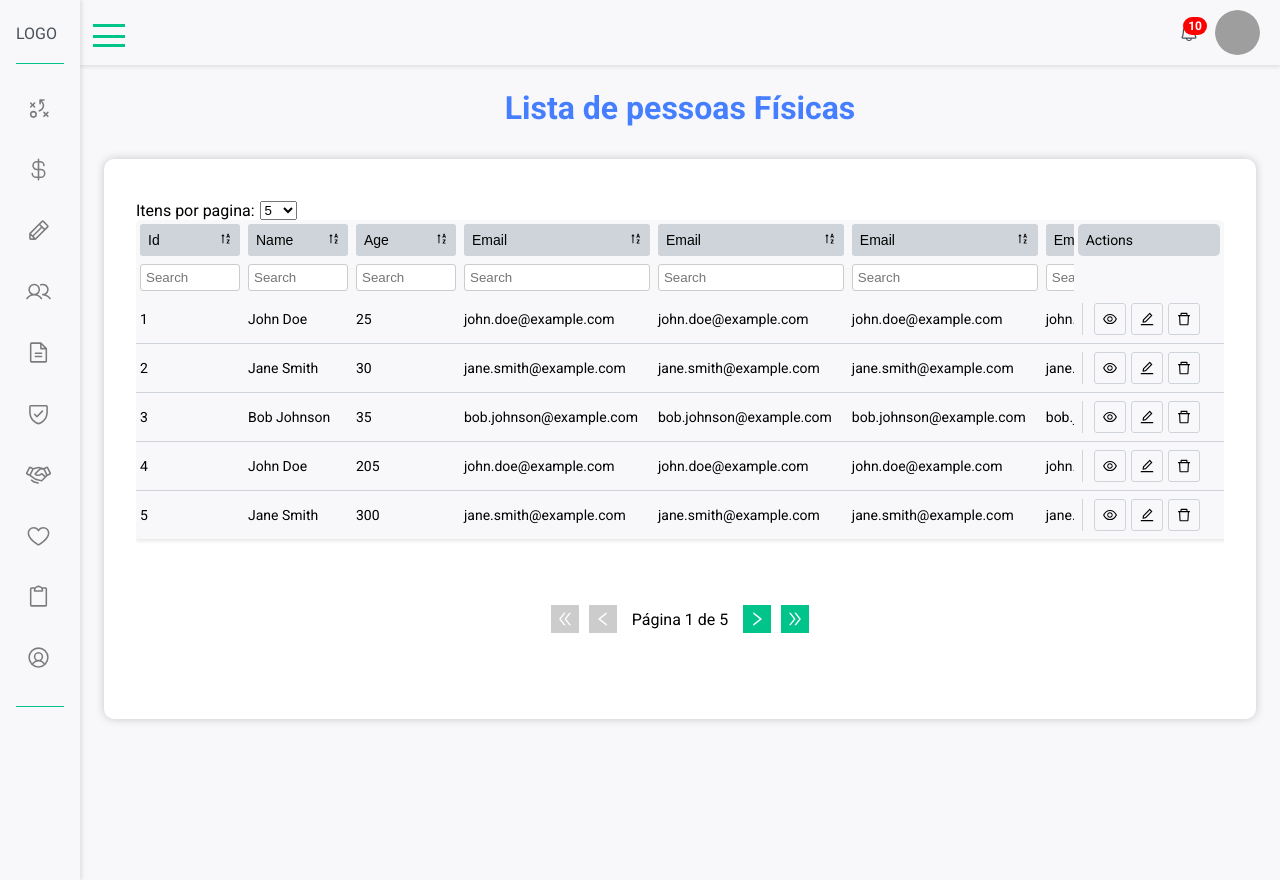
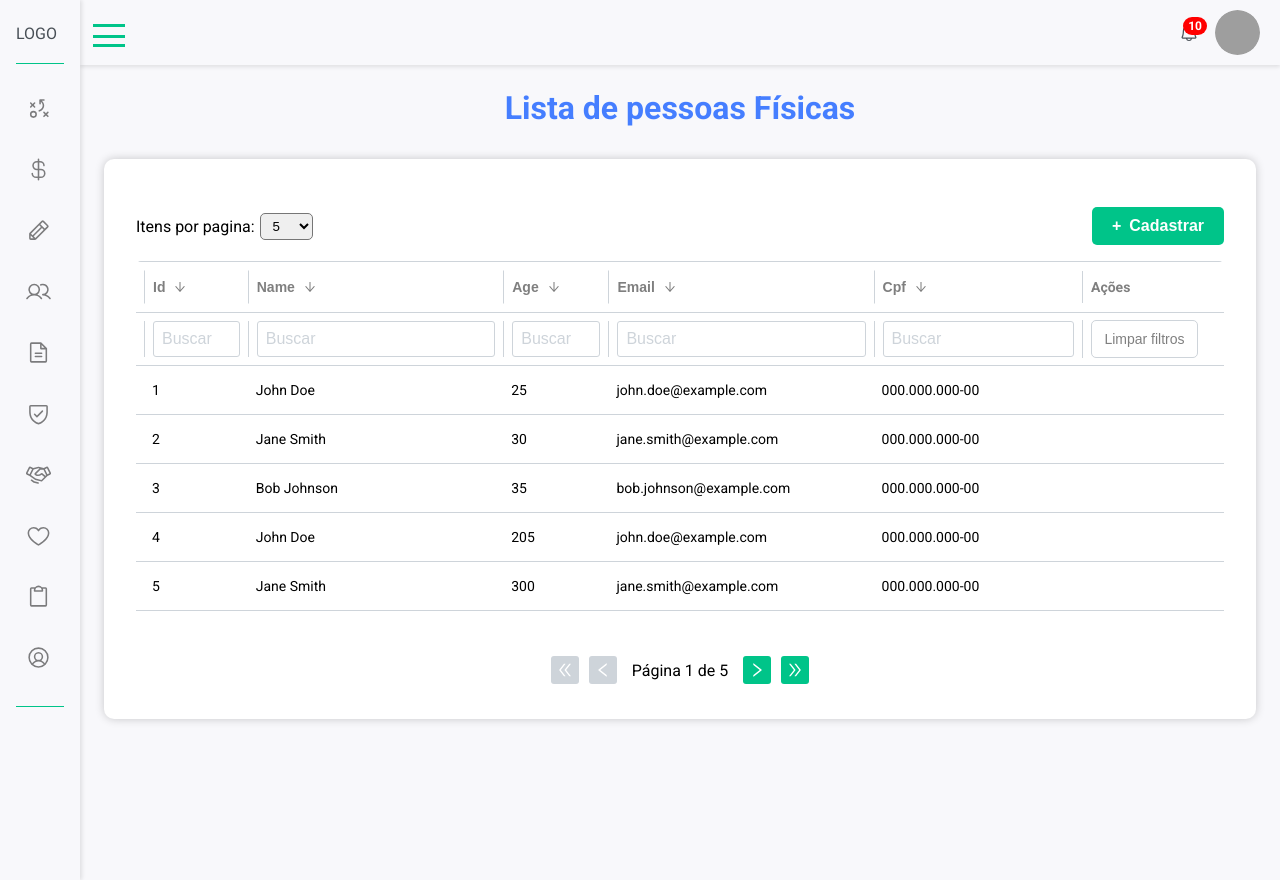
Before and after one commit to SmartSEsistemas/projectRegisterFrontend, a Next.js app: page /cadastro in a window 1280 px wide. Built offline with nearby package versions, Linux system fonts and the light colour scheme; grey boxes are pictures that could not be loaded.

Commit message:
feature[DataTable]: Criação do data grid

```diff
--- a/src/components/DataTable/index.tsx
+++ b/src/components/DataTable/index.tsx
@@ -1,8 +1,8 @@
-import React, { useState, useEffect, useMemo } from 'react';
+import React, { useState, useEffect, useMemo, useRef } from 'react';
 import PropTypes from 'prop-types';
 import {
-  AiOutlineSortAscending,
-  AiOutlineSortDescending,
+  AiOutlineArrowUp,
+  AiOutlineArrowDown,
   AiOutlineDelete,
   AiOutlineEdit,
   AiOutlineEye,
@@ -21,6 +21,9 @@ import {
   TableHeaderActions,
   TableBodyActions,
   TableRowHeader,
+  WrapperInput,
+  HeaderTableComponent,
+  ClearFilter,
 } from './style';
 import Pagination from '../Pagination';
 import { Button } from '../Buttons/Button';
@@ -30,43 +33,61 @@ import Link from 'next/link';
 
 interface DataTable {
   data: any[];
-  columns: string[];
+  columns: { name: string; width: string }[];
 }
 
 const DataTable = ({ data, columns }: DataTable) => {
-  const [isOpenFilter, setIsOpenFilter] = useState(true);
   const [filteredData, setFilteredData] = useState(data);
   const [sortColumn, setSortColumn] = useState('');
   const [sortDirection, setSortDirection] = useState('asc');
   const [currentPage, setCurrentPage] = useState(1);
   const [itemsPerPage, setItemsPerPage] = useState(5);
-  const [heightTable, setHeightTable] = useState(0);
-
-  useMemo(() => {
-    setHeightTable(5 * 55);
-  }, []);
-
+  const [filterActive, setFilterActive] = useState(false);
+  const inputs = useRef<any>(null);
   // Filtro de dados
   const handleFilterChange = (
     column: string,
     value: React.ChangeEvent<HTMLInputElement>,
   ) => {
+    setFilterActive(true);
     const valueString = value.currentTarget.value as string;
     const filterData = data.filter((item) =>
-      item[column].toString().toLowerCase().includes(valueString.toLowerCase()),
+      column
+        ? item[column]
+            ?.toString()
+            .toLowerCase()
+            .includes(valueString.toLowerCase())
+        : false,
     );
+
     setFilteredData(filterData);
     setCurrentPage(1);
   };
 
   // Ordenação de colunas
   const handleSort = (column: string) => {
-    if (column === sortColumn) {
+    setFilterActive(true);
+    if (column === sortColumn)
       setSortDirection(sortDirection === 'asc' ? 'desc' : 'asc');
-    } else {
+    else {
       setSortColumn(column);
       setSortDirection('asc');
     }
+  };
+
+  const handleClearFilters = () => {
+    if (!filterActive) return;
+    setSortColumn('');
+    setSortDirection('desc');
+    setFilterActive(false);
+    setFilteredData(data);
+
+    const listInput = inputs.current?.querySelectorAll(
+      'input',
+    ) as HTMLInputElement[];
+    listInput.forEach((input) => {
+      input.value = '';
+    });
   };
 
   // Paginação
@@ -75,26 +96,23 @@ const DataTable = ({ data, columns }: DataTable) => {
   };
 
   // Atualiza os dados filtrados quando o filtro ou a ordenação mudam
-  // useEffect(() => {
-  //   const sortedData = [...filteredData];
+  useEffect(() => {
+    const sortedData = [...data];
 
-  //   if (sortColumn !== '') {
-  //     sortedData.sort((a, b) => {
-  //       const valA = a[sortColumn];
-  //       const valB = b[sortColumn];
+    if (sortColumn !== '') {
+      sortedData.sort((a, b) => {
+        const valA = a[sortColumn];
+        const valB = b[sortColumn];
 
-  //       if (valA < valB) {
-  //         return sortDirection === 'asc' ? -1 : 1;
-  //       }
-  //       if (valA > valB) {
-  //         return sortDirection === 'asc' ? 1 : -1;
-  //       }
-  //       return 0;
-  //     });
-  //   }
+        if (valA < valB) return sortDirection === 'asc' ? -1 : 1;
+        if (valA > valB) return sortDirection === 'asc' ? 1 : -1;
 
-  //   setFilteredData(sortedData);
-  // }, [filteredData, sortColumn, sortDirection]);
+        return 0;
+      });
+    }
+
+    setFilteredData(sortedData);
+  }, [data, sortColumn, sortDirection]);
 
   // Calcula o índice inicial e final dos itens exibidos na página atual
   const indexOfLastItem = currentPage * itemsPerPage;
@@ -123,30 +141,11 @@ const DataTable = ({ data, columns }: DataTable) => {
   const handleItemsPerPage = (value: number) => {
     setItemsPerPage(value);
     setCurrentPage(1);
-    // const length = currentItems.length;
-    // console.log(length);
-
-    // switch (length) {
-    //   case 5:
-    //     setHeightTable(41 * length);
-    //     break;
-    //   case 10:
-    //     setHeightTable(42 * length);
-    //     break;
-    //   case 20:
-    //     setHeightTable(41 * length);
-    //     break;
-    //   case 50:
-    //     setHeightTable(40 * length);
-    //     break;
-    //   default:
-    //     setHeightTable(225);
-    //     break;
-    // }
   };
 
   return (
     <ContainerInner>
+      <HeaderTableComponent>
         <ItemsPerPageContainer>
           <ItemsPerPageText>Itens por pagina:</ItemsPerPageText>
           <select
@@ -159,49 +158,72 @@ const DataTable = ({ data, columns }: DataTable) => {
             <option value={50}>50</option>
           </select>
         </ItemsPerPageContainer>
-      <TableContainer height={`${100 + heightTable}px`}>
+        <Button>
+          <span>+</span> Cadastrar
+        </Button>
+      </HeaderTableComponent>
+      <TableContainer numberItems={currentItems.length}>
         <Table>
           <thead>
             <TableRowHeader>
               {columns.map((column) => (
-                <TableHeader key={column}>
+                <TableHeader
+                  width={column.width}
+                  active={sortColumn === column.name && sortDirection === 'asc'}
+                  key={column.name}
+                >
                   <button
                     type="button"
-                    onClick={() => handleSort(column)}
+                    onClick={() => handleSort(column.name)}
                     aria-label={`Sort by ${column}`}
                   >
-                    <span>{column}</span>
-                    {sortColumn === column && sortDirection === 'asc' ? (
-                      <AiOutlineSortAscending />
+                    {column.name}
+                    {sortColumn === column.name && sortDirection === 'asc' ? (
+                      <AiOutlineArrowUp />
                     ) : (
-                      <AiOutlineSortDescending />
+                      <AiOutlineArrowDown />
                     )}
                   </button>
                 </TableHeader>
               ))}
               <TableHeaderActions>
-                <p>Actions</p>
+                <p>Ações</p>
               </TableHeaderActions>
             </TableRowHeader>
-            <TableRowHeader>
+            <TableRowHeader ref={inputs}>
               {columns.map((column) => (
-                <TableHeader key={column}>
+                <TableHeader
+                  width={column.width}
+                  active={sortColumn === column.name}
+                  key={column.name}
+                >
+                  <WrapperInput>
                     <FilterInput
                       type="text"
-                    placeholder="Search"
-                    onChange={(e) => handleFilterChange(column, e)}
+                      placeholder={'Buscar'}
+                      onChange={(e) => handleFilterChange(column.name, e)}
                     />
+                  </WrapperInput>
                 </TableHeader>
               ))}
-              <TableHeaderActions></TableHeaderActions>
+              <TableHeaderActions>
+                <ClearFilter active={filterActive}>
+                  <Button onClick={handleClearFilters} type="button">
+                    Limpar filtros
+                  </Button>
+                </ClearFilter>
+              </TableHeaderActions>
             </TableRowHeader>
           </thead>
 
           <tbody>
-            {currentItems.map((item, i) => (
-              <TableRow key={item.id + i}>
+            {currentItems ? (
+              currentItems.map((item, i) => (
+                <TableRow key={i}>
                   {columns.map((column, j) => (
-                  <TableCell key={column + j}>{item[column]}</TableCell>
+                    <TableCell key={column.name + j}>
+                      {item[column.name]}
+                    </TableCell>
                   ))}
 
                   <TableBodyActions>
@@ -218,7 +240,10 @@ const DataTable = ({ data, columns }: DataTable) => {
                     </ActionIconsWrapper>
                   </TableBodyActions>
                 </TableRow>
-            ))}
+              ))
+            ) : (
+              <TableRow></TableRow>
+            )}
           </tbody>
         </Table>
       </TableContainer>
@@ -233,7 +258,7 @@ const DataTable = ({ data, columns }: DataTable) => {
 
 DataTable.propTypes = {
   data: PropTypes.instanceOf(Object).isRequired,
-  columns: PropTypes.arrayOf(PropTypes.string).isRequired,
+  columns: PropTypes.arrayOf(PropTypes.object).isRequired,
 };
 
 export default DataTable;
--- a/src/components/DataTable/style.ts
+++ b/src/components/DataTable/style.ts
@@ -1,9 +1,30 @@
 import styled from 'styled-components';
 
-export const TableContainer = styled.div<{ height: string }>`
+export const TableContainer = styled.div<{ numberItems: number }>`
   overflow-x: auto;
   width: 100%;
-  height: ${(props) => props.height};
+  height: ${(props) => {
+    const items = props.numberItems;
+    let height = 0;
+    switch (items) {
+      case 5:
+        height = items * 52;
+        break;
+      case 10:
+        height = items * 50;
+        break;
+      case 20:
+        height = items * 50.5;
+        break;
+      case 50:
+        height = items * 47;
+        break;
+      default:
+        height = items * 50;
+        break;
+    }
+    return `${125 + height}px`;
+  }};
   position: relative;
   border-radius: 5px;
   color: ${({ theme }) =>
@@ -14,7 +35,7 @@ export const TableContainer = styled.div<{ height: string }>`
   & p,
   & span {
     font-size: 0.875rem;
-    font-weight: 400;
+    font-weight: bold;
     text-transform: capitalize;
   }
 
@@ -27,54 +48,95 @@ export const TableContainer = styled.div<{ height: string }>`
 export const Table = styled.table`
   width: initial;
   border-collapse: collapse;
-  box-shadow: 0 2px 4px rgba(0, 0, 0, 0.1);
   position: absolute;
+  width: 100%;
 `;
 
-export const TableHeader = styled.th`
-  padding: 4px;
-  min-width: 100px;
+export const TableHeader = styled.th<{ width: string; active: boolean }>`
+  padding: 8px 0px 8px 8px;
+  min-width: ${(props) => props.width};
+  max-width: ${(props) => props.width};
+  border-top: 1px solid ${({ theme }) => theme.borderColor};
+  transition: all 0.3s;
 
   & button {
     display: flex;
-    flex-direction: row;
-    justify-content: space-between;
+    align-items: center;
     padding: 8px;
     text-align: left;
     width: 100%;
     height: 100%;
-    background: ${({ theme }) => theme.borderColor};
-    border-radius: 3px;
-    border: none;
+    font-weight: bold;
+    background-color: ${({ theme }) =>
+      theme.theme === 'dark' ? '#2A3042' : theme.light};
+    border: 1px solid transparent;
+    border-left: 1px solid ${({ theme }) => theme.borderColor};
+    font-size: 0.875rem;
+    text-transform: capitalize;
+    transition: all 0.3s;
+
+    // Melhorar essa parte
+    color: ${({ theme, active }) =>
+      theme.theme === 'dark'
+        ? active
+          ? theme.primary
+          : '#A6B0CF'
+        : active
+        ? theme.primary
+        : 'rgba(0,0,0,0.5)'};
+
+    border-left: 1px solid
+      ${({ theme, active }) =>
+        theme.theme === 'dark'
+          ? active
+            ? theme.primary
+            : theme.borderColor
+          : active
+          ? theme.primary
+          : theme.borderColor};
     cursor: pointer;
+
+    & svg {
+      margin-left: 8px;
+    }
+
+    &:hover {
+      color: ${({ theme }) => theme.primary};
+      border-left: 1px solid ${({ theme }) => theme.primary};
+    }
   }
 `;
 
 export const TableHeaderActions = styled.th`
-  padding: 4px;
-  min-width: 150px;
+  padding: 0px 8px;
+  min-width: 10%;
+  max-width: 10%;
   position: sticky;
-  right: 0;
-  background-color: inherit;
+  right: 0px;
+  background-color: ${({ theme }) =>
+    theme.theme === 'dark' ? '#2A3042' : theme.light};
   z-index: 1;
-  width: auto;
   white-space: nowrap;
+  border-top: 1px solid ${({ theme }) => theme.borderColor};
 
   & p {
     padding: 8px;
-    text-align: left;
     width: 100%;
     height: 100%;
-    background: ${({ theme }) => theme.borderColor};
-    border-radius: 5px;
-    border: none;
+    color: ${({ theme }) =>
+      theme.theme === 'dark' ? '#A6B0CF' : 'rgba(0,0,0,0.5)'};
+    border-left: 1px solid ${({ theme }) => theme.borderColor};
+  }
+
+  & div {
+    border-left: 1px solid ${({ theme }) => theme.borderColor};
   }
 `;
 
 export const TableBodyActions = styled.td`
   min-width: 150px;
   position: sticky;
-  right: 0;
+  right: 0px;
   z-index: 1;
   padding: 8px;
   background-color: inherit;
@@ -84,55 +146,90 @@ export const TableBodyActions = styled.td`
 
 export const ActionIconsWrapper = styled.div`
   display: flex;
-  justify-content: center;
+  padding-left: 8px;
   transition: opacity 0.5s ease;
   border-left: 1px solid ${({ theme }) => theme.borderColor};
+  opacity: 0;
 `;
 
 export const TableRowHeader = styled.tr`
-  background-color: ${({ theme }) => theme.background};
+  background-color: ${({ theme }) =>
+    theme.theme === 'dark' ? '#2A3042' : theme.light};
   width: auto;
   white-space: nowrap;
 `;
 
 export const TableRow = styled.tr`
-  background-color: ${({ theme }) => theme.background};
+  background-color: ${({ theme }) =>
+    theme.theme === 'dark' ? '#2A3042' : theme.light};
   width: auto;
   white-space: nowrap;
-  transition: all 0.5s ease;
+  border-top: 1px solid ${({ theme }) => theme.borderColor};
 
-  :not(:last-child) {
+  &:last-child {
     border-bottom: 1px solid ${({ theme }) => theme.borderColor};
   }
 
   &:hover {
-    background: ${({ theme }) => theme.borderColor};
+    border-top: 1px solid ${({ theme }) => theme.primary};
+    border-bottom: 1px solid ${({ theme }) => theme.primary};
+    position: relative;
+    z-index: 10;
+
+    box-shadow: 0px 0px 4px
+      ${({ theme }) =>
+        theme.theme === 'dark'
+          ? ' rgba(206, 212, 218, 0.2)'
+          : ' rgba(29, 202, 150, 0.1)'};
 
     & div {
-      transition: all 0.5s ease;
-
-      border-left: 1px solid ${({ theme }) => theme.light};
-
-      & button {
-        border: 1px solid ${({ theme }) => theme.light};
-      }
+      border-left: 1px solid ${({ theme }) => theme.primary};
+      opacity: 1;
     }
   }
 `;
 
 export const TableCell = styled.td`
-  padding: 16px 16px 16px 4px;
-  width: auto;
+  padding: 16px;
   white-space: nowrap;
   font-size: 0.875rem;
 `;
 
+export const WrapperInput = styled.div`
+  border-left: 1px solid ${({ theme }) => theme.borderColor};
+  padding-left: 8px;
+`;
+
 export const FilterInput = styled.input`
-  padding: 5px;
+  padding: 8px;
   border-radius: 3px;
-  border: 1px solid #ccc;
+  outline: none;
+  border: 1px solid ${({ theme }) => theme.borderColor};
   width: 100%;
-  min-width: 100px;
+  background-color: transparent;
+  font-size: 16px;
+  font-weight: 500;
+  color: ${({ theme }) => (theme.theme === 'dark' ? '#F6F6F6' : '#000000')};
+
+  &::placeholder {
+    color: ${({ theme }) => theme.borderColor};
+  }
+
+  &:focus {
+    border: 1px solid ${({ theme }) => theme.primary};
+  }
+
+  &:not(:placeholder-shown) {
+    border: 1px solid ${({ theme }) => theme.primary};
+  }
+
+  &:before {
+    display: inline-block;
+    content: '';
+    height: 10px;
+    width: 1px;
+    background: red;
+  }
 `;
 
 export const ActionButton = styled.button`
@@ -164,10 +261,63 @@ export const ActionButton = styled.button`
   }
 `;
 
+export const HeaderTableComponent = styled.div`
+  display: flex;
+  justify-content: space-between;
+  align-items: center;
+  padding: 16px 0px;
+
+  & button {
+    display: flex;
+    align-items: center;
+
+    & span {
+      margin-right: 8px;
+      font-size: 1rem;
+    }
+  }
+`;
+
+export const ClearFilter = styled.div<{ active: boolean }>`
+  & button {
+    color: ${({ theme, active }) =>
+      theme.theme === 'dark'
+        ? active
+          ? theme.primary
+          : '#A6B0CF'
+        : active
+        ? theme.primary
+        : 'rgba(0,0,0,0.5)'};
+    border: 1px solid
+      ${({ theme, active }) =>
+        theme.theme === 'dark'
+          ? active
+            ? theme.primary
+            : theme.borderColor
+          : active
+          ? theme.primary
+          : theme.borderColor};
+    background-color: ${({ theme }) =>
+      theme.theme === 'dark' ? '#2A3042' : theme.light};
+    font-size: 0.875rem;
+    font-weight: 400;
+    width: 107px;
+    display: flex;
+    justify-content: center;
+    margin-left: 8px;
+    transition: all 0.3s;
+    cursor: ${({ active }) => (active ? 'pointer' : 'not-allowed')};
+  }
+`;
+
 export const ItemsPerPageContainer = styled.div`
   display: flex;
   align-items: center;
-  margin-top: 10px;
+  color: ${({ theme }) => (theme.theme === 'dark' ? '#A6B0CF' : theme.dark)};
+  & select {
+    padding: 4px 8px;
+    border-radius: 5px;
+  }
 `;
 
 export const ItemsPerPageText = styled.span`
--- a/src/components/Pagination/style.ts
+++ b/src/components/Pagination/style.ts
@@ -5,10 +5,13 @@ export const PaginationContainer = styled.div`
   justify-content: center;
   align-items: center;
   margin-top: 10px;
+
+  color: ${({ theme }) => (theme.theme === 'dark' ? theme.light : theme.dark)};
 `;
 
 export const PaginationButton = styled.button`
-  background-color: ${({ disabled }) => (disabled ? '#ccc' : '#00c489')};
+  background-color: ${({ theme, disabled }) =>
+    disabled ? theme.borderColor : theme.primary};
   border: none;
   cursor: ${({ disabled }) => (disabled ? 'not-allowed' : 'pointer')};
   display: flex;
@@ -18,10 +21,12 @@ export const PaginationButton = styled.button`
   margin: 0 5px;
   font-size: 18px;
   color: #fff;
+  border-radius: 3px;
   transition: background-color 0.3s;
 
   &:hover {
-    background-color: ${({ disabled }) => (disabled ? '#ccc' : '#00a97f')};
+    background-color: ${({ theme, disabled }) =>
+      disabled ? theme.borderColor : theme.primary};
   }
 `;
 export const PaginationInfo = styled.div`
--- a/src/pages/cadastro/index.tsx
+++ b/src/pages/cadastro/index.tsx
@@ -108,148 +108,228 @@ const ModuloCadastro = () => {
       name: 'John Doe',
       age: 25,
       email: 'john.doe@example.com',
+      cpf: '000.000.000-00',
+      rg: '0000000',
+      endereco: 'Brasil',
     },
     {
       id: 2,
       name: 'Jane Smith',
       age: 30,
       email: 'jane.smith@example.com',
+      cpf: '000.000.000-00',
+      rg: '0000000',
+      endereco: 'Brasil',
     },
     {
       id: 3,
       name: 'Bob Johnson',
       age: 35,
       email: 'bob.johnson@example.com',
+      cpf: '000.000.000-00',
+      rg: '0000000',
+      endereco: 'Brasil',
     },
     {
       id: 4,
       name: 'John Doe',
       age: 205,
       email: 'john.doe@example.com',
+      cpf: '000.000.000-00',
+      rg: '0000000',
+      endereco: 'Brasil',
     },
     {
       id: 5,
       name: 'Jane Smith',
       age: 300,
       email: 'jane.smith@example.com',
+      cpf: '000.000.000-00',
+      rg: '0000000',
+      endereco: 'Brasil',
     },
     {
       id: 6,
       name: 'Bob Johnson',
       age: 305,
       email: 'bob.johnson@example.com',
+      cpf: '000.000.000-00',
+      rg: '0000000',
+      endereco: 'Brasil',
     },
     {
       id: 7,
       name: 'John Doe',
       age: 251,
       email: 'john.doe@example.com',
+      cpf: '000.000.000-00',
+      rg: '0000000',
+      endereco: 'Brasil',
     },
     {
       id: 8,
       name: 'Jane Smith',
       age: 310,
       email: 'jane.smith@example.com',
+      cpf: '000.000.000-00',
+      rg: '0000000',
+      endereco: 'Brasil',
     },
     {
       id: 9,
       name: 'Bob Johnson',
       age: 325,
       email: 'bob.johnson@example.com',
+      cpf: '000.000.000-00',
+      rg: '0000000',
+      endereco: 'Brasil',
     },
     {
       id: 10,
       name: 'John Doe',
       age: 250,
       email: 'john.doe@example.com',
+      cpf: '000.000.000-00',
+      rg: '0000000',
+      endereco: 'Brasil',
     },
     {
       id: 11,
       name: 'Jane Smith',
       age: 320,
       email: 'jane.smith@example.com',
+      cpf: '000.000.000-00',
+      rg: '0000000',
+      endereco: 'Brasil',
     },
     {
       id: 12,
       name: 'Bob Johnson',
       age: 395,
       email: 'bob.johnson@example.com',
+      cpf: '000.000.000-00',
+      rg: '0000000',
+      endereco: 'Brasil',
     },
     {
       id: 13,
       name: 'John Doe',
       age: 205,
       email: 'john.doe@example.com',
+      cpf: '000.000.000-00',
+      rg: '0000000',
+      endereco: 'Brasil',
     },
     {
       id: 14,
       name: 'Jane Smith',
       age: 330,
       email: 'jane.smith@example.com',
+      cpf: '000.000.000-00',
+      rg: '0000000',
+      endereco: 'Brasil',
     },
     {
       id: 15,
       name: 'Bob Johnson',
       age: 305,
       email: 'bob.johnson@example.com',
+      cpf: '000.000.000-00',
+      rg: '0000000',
+      endereco: 'Brasil',
     },
     {
       id: 16,
       name: 'John Doe',
       age: 205,
       email: 'john.doe@example.com',
+      cpf: '000.000.000-00',
+      rg: '0000000',
+      endereco: 'Brasil',
     },
     {
       id: 17,
       name: 'Jane Smith',
       age: 130,
       email: 'jane.smith@example.com',
+      cpf: '000.000.000-00',
+      rg: '0000000',
+      endereco: 'Brasil',
     },
     {
       id: 18,
       name: 'Bob Johnson',
       age: 135,
       email: 'bob.johnson@example.com',
+      cpf: '000.000.000-00',
+      rg: '0000000',
+      endereco: 'Brasil',
     },
     {
       id: 19,
       name: 'John Doe',
       age: 125,
       email: 'john.doe@example.com',
+      cpf: '000.000.000-00',
+      rg: '0000000',
+      endereco: 'Brasil',
     },
     {
       id: 20,
       name: 'Jane Smith',
       age: 930,
       email: 'jane.smith@example.com',
+      cpf: '000.000.000-00',
+      rg: '0000000',
+      endereco: 'Brasil',
     },
     {
       id: 21,
       name: 'Bob Johnson',
       age: 935,
       email: 'bob.johnson@example.comaaaaaaaaaaaaaaaaaaaaaaa',
+      cpf: '000.000.000-00',
+      rg: '0000000',
+      endereco: 'Brasil',
     },
     {
       id: 22,
       name: 'John Doe',
       age: 925,
       email: 'john.doe@example.com',
+      cpf: '000.000.000-00',
+      rg: '0000000',
+      endereco: 'Brasil',
     },
     {
       id: 23,
       name: 'Jane Smith',
       age: 930,
       email: 'jane.smith@example.com',
+      cpf: '000.000.000-00',
+      rg: '0000000',
+      endereco: 'Brasil',
     },
     {
       id: 24,
       name: 'Bob Johnson',
       age: 635,
       email: 'bob.johnson@example.com',
+      cpf: '000.000.000-00',
+      rg: '0000000',
+      endereco: 'Brasil',
     },
   ];
 
-  const columns = ['id', 'name', 'age', 'email', 'email', 'email', 'email'];
+  const columns = [
+    { name: 'id', width: '10%' },
+    { name: 'name', width: '25%' },
+    { name: 'age', width: '10%' },
+    { name: 'email', width: '25%' },
+    { name: 'cpf', width: '20%' },
+    // { name: 'rg', width: '150px' },
+    // { name: 'endereco', width: '200px' },
+  ];
 
   return (
     <Layout dataSideBar={modulosData}>
```
Lines whose indentation alone changed are shown as unchanged.
